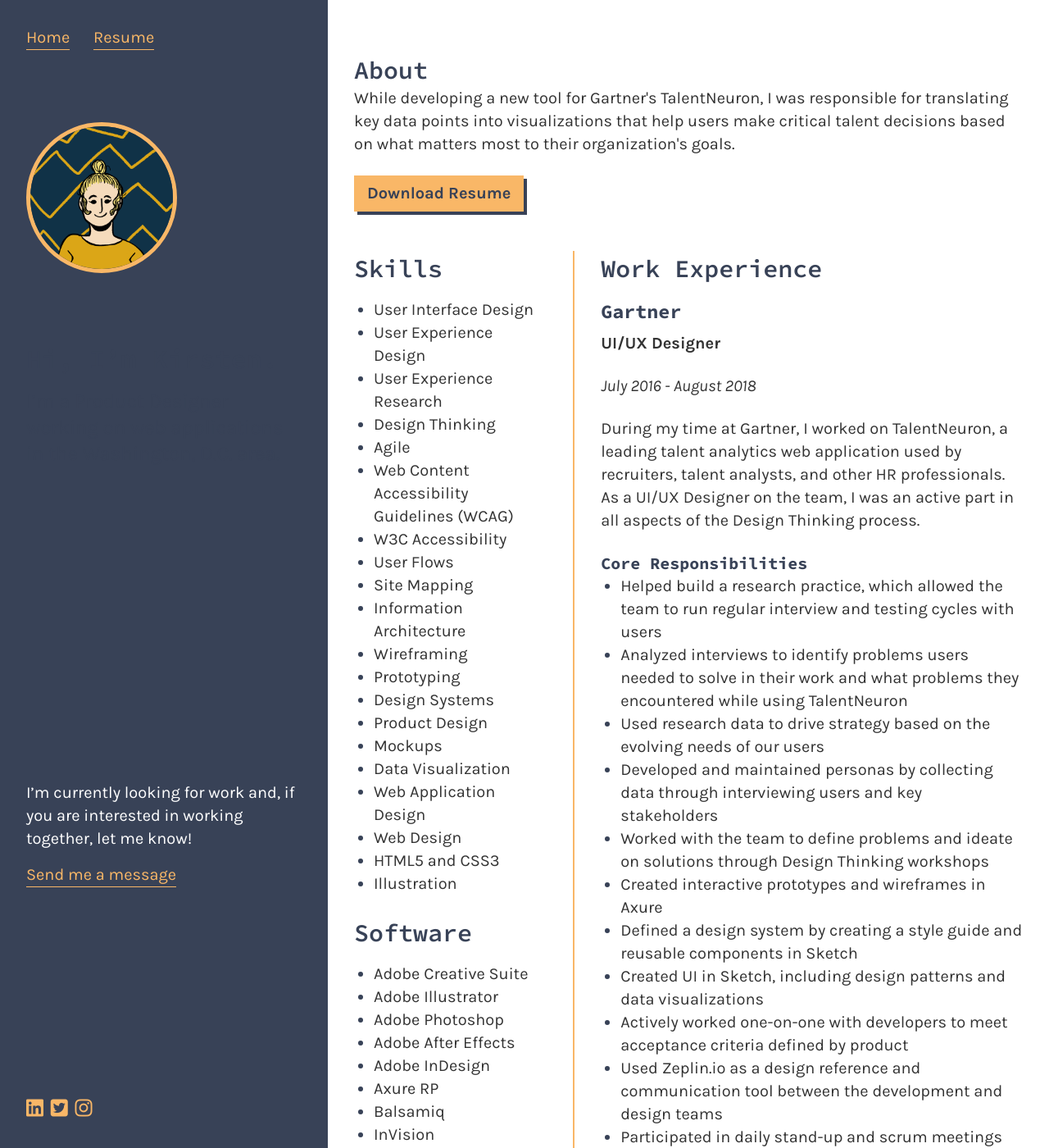
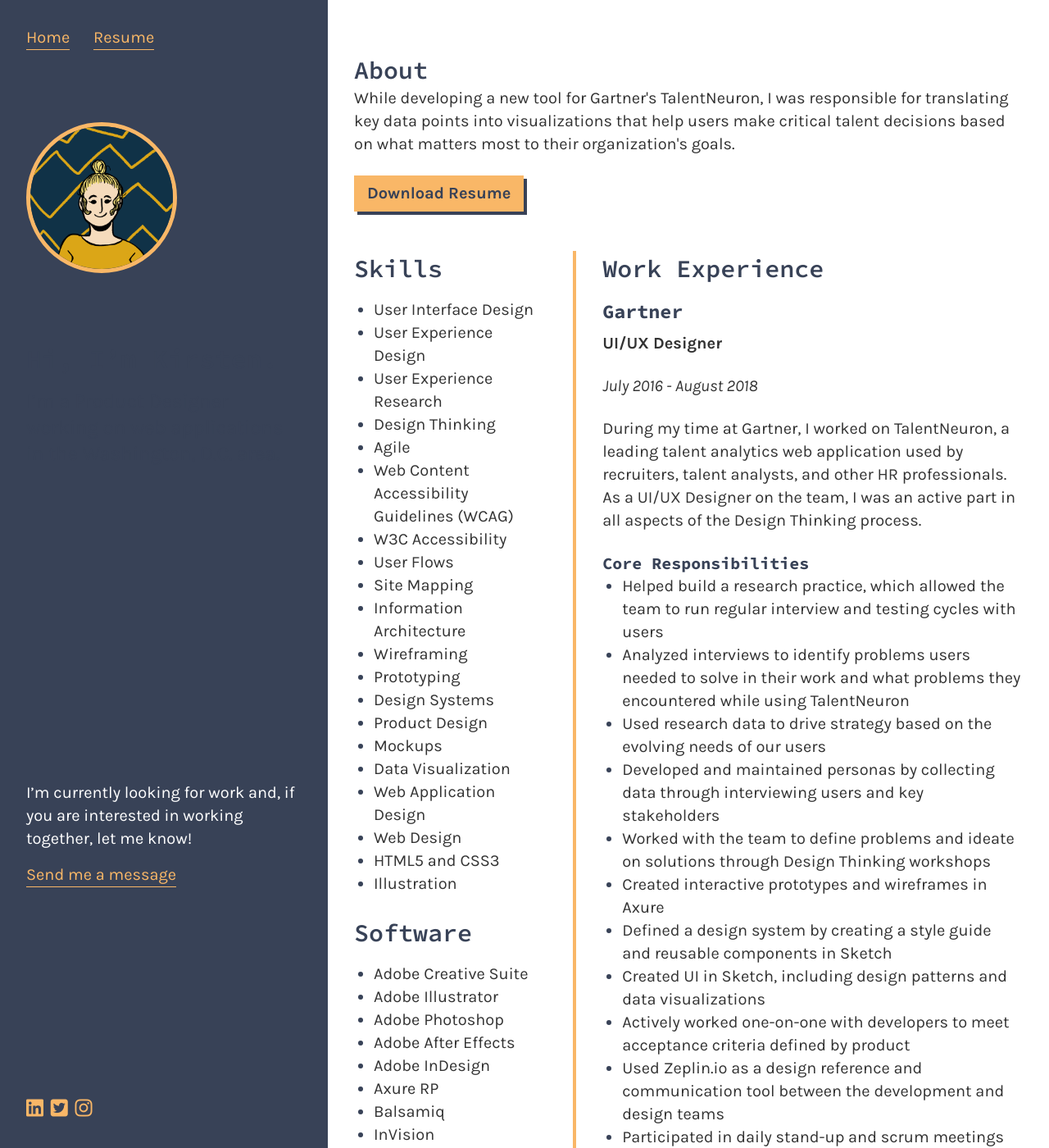
Before and after one commit to marcusrelacion/kirstengreen.com, a Jekyll site: the page built from resume.markdown, in a window 1280 px wide and 1400 px high. Shown: the whole window at 82% size. Built offline with Jekyll 4.4.1, drawn with Linux system fonts in a browser that asks for light colours; nearby versions of some CDN libraries.

Commit message:
fixes for #28

```diff
--- a/assets/styles/global/_grid.scss
+++ b/assets/styles/global/_grid.scss
@@ -2,6 +2,6 @@
     grid-template-columns: 3fr 7fr;
 }
 .methods-and-execution, .layout-resume .grid-item:nth-child(2) {
-    border-left: solid 2px var(--rajah);
+    border-left: solid 4px var(--rajah);
     padding-left: 32px;
 }
```
